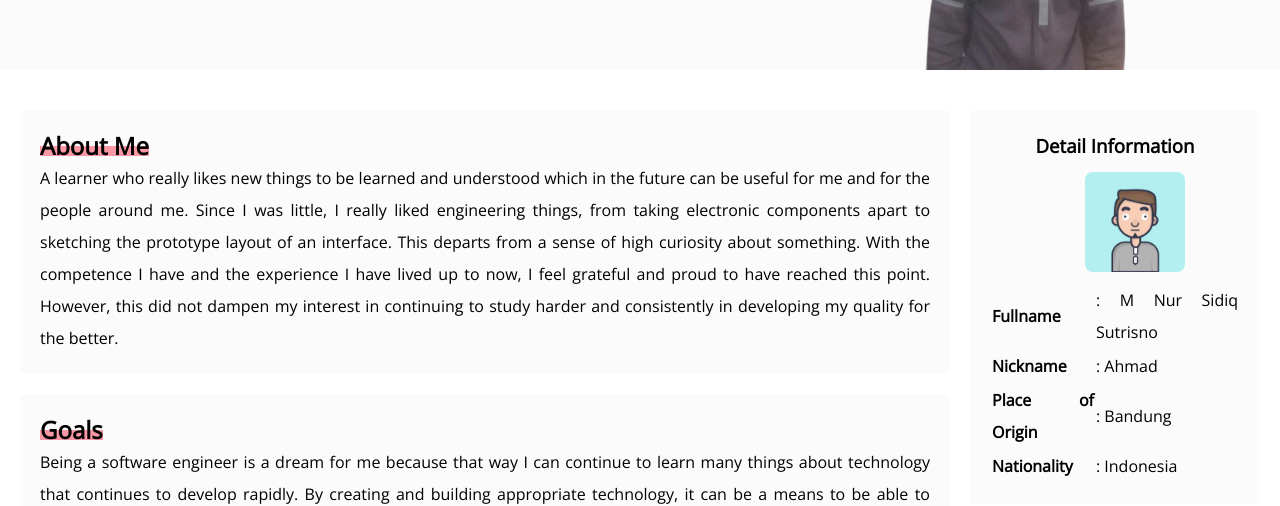
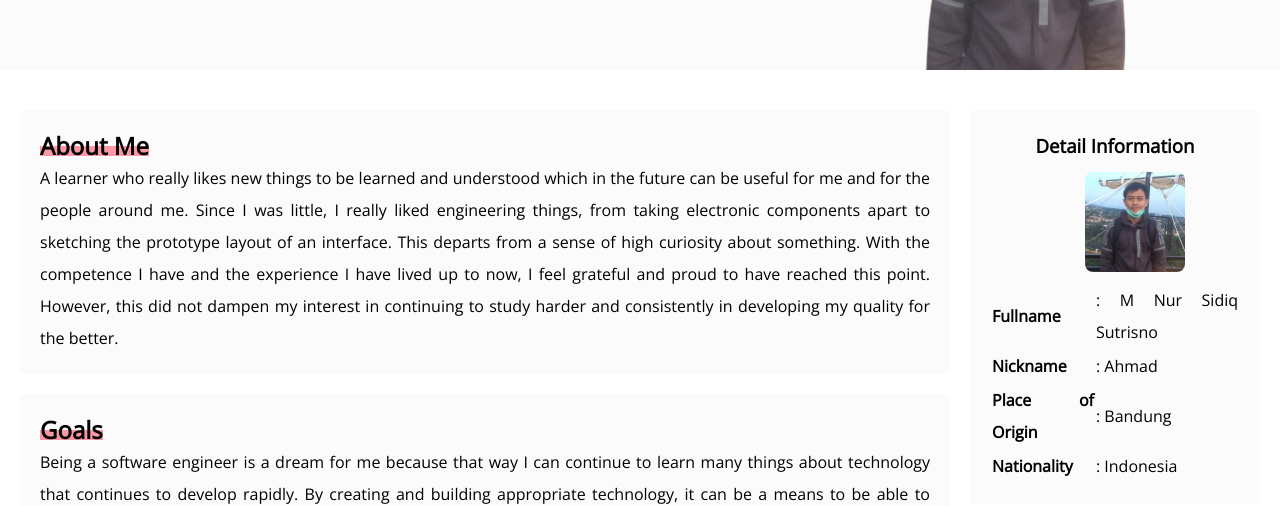
Before and after one commit to muhamadnss/Submission-Basic-Web-Bangkit-2021, a plain HTML site: page index.html in a window 1280 px wide. Shown: the part 294-800 px from the top of the page. Drawn offline with nearby package versions, Linux system fonts and the light colour scheme.

Commit message:
Embed new photo on aside detail section

```diff
--- a/index.html
+++ b/index.html
@@ -59,7 +59,7 @@
             <article class="detail card">
                     <section>
                         <h3>Detail Information</h3>
-                        <img src="assets/image/foto-profil.jpg" alt="profil">
+                        <img src="assets/image/foto-profil-2.jpg" alt="profil">
                         <table>
                             <tr>
                                 <th>Fullname</th>
```
